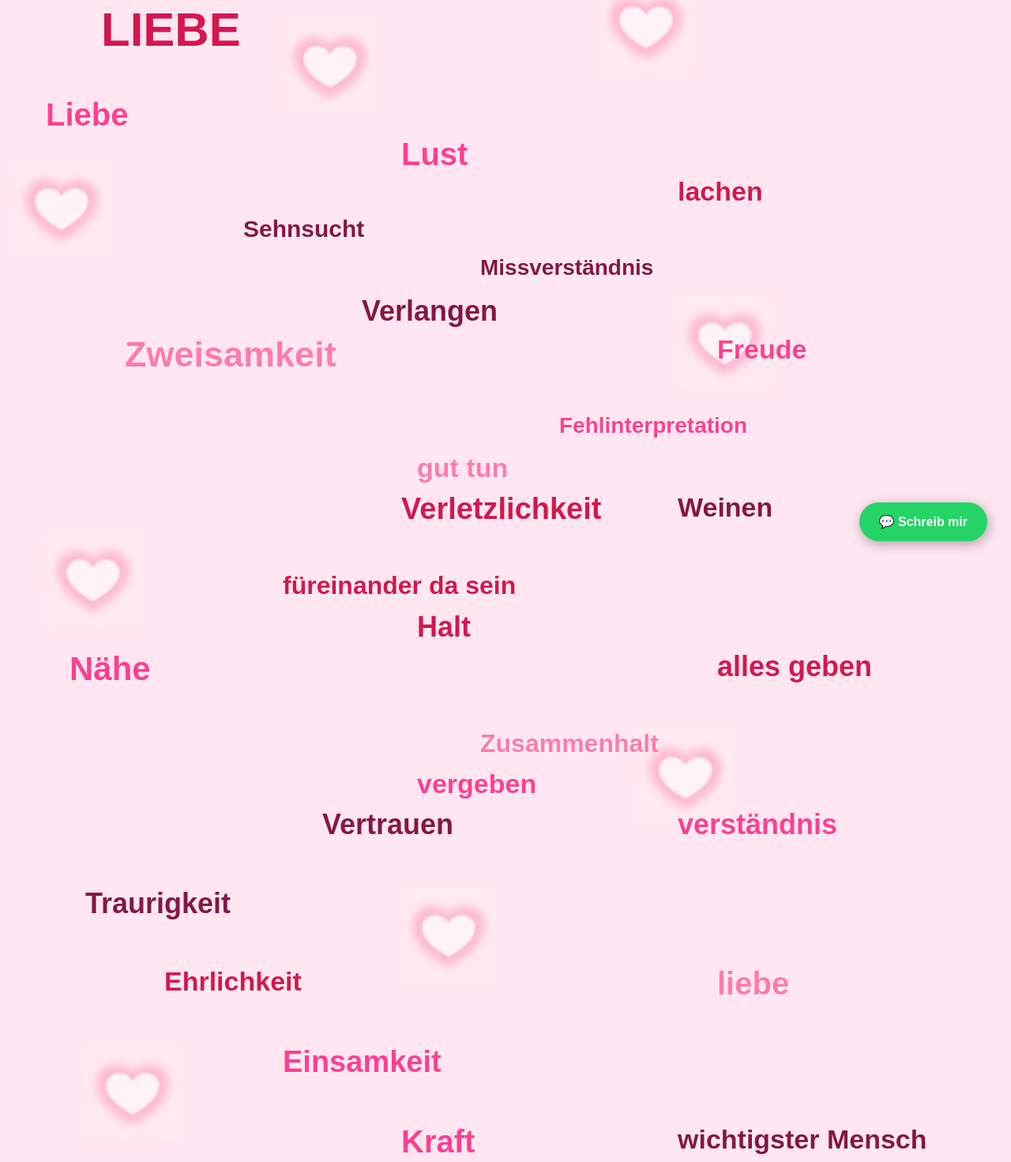
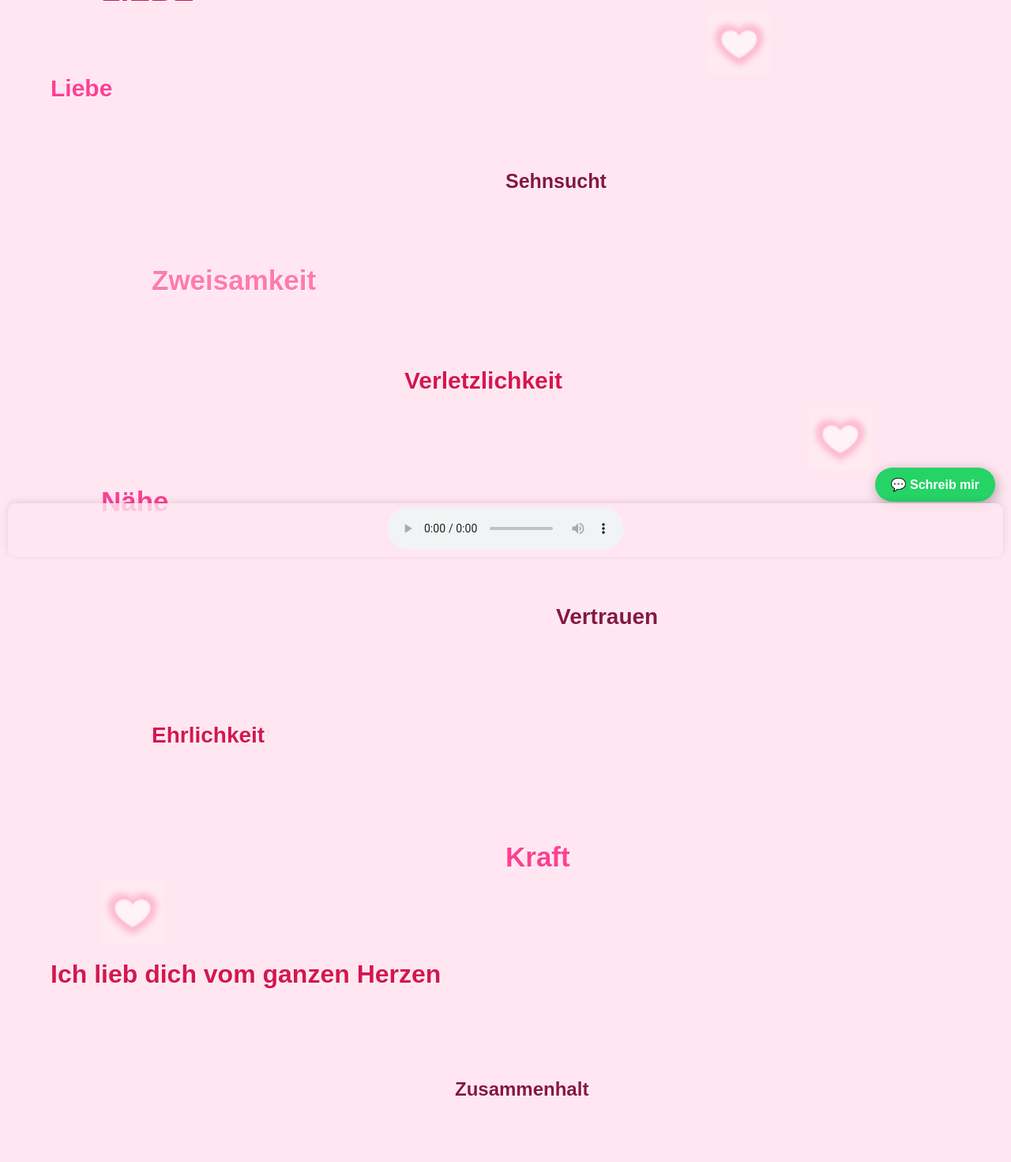
Before and after one commit to patrick2305blume-eng/Website-, a plain HTML site: page index.html in a window 1280 px wide. Shown: the part 85-1556 px from the top of the page at 79% size. Drawn offline with Linux system fonts and the light colour scheme.

Commit message:
Update index.html

```diff
--- a/index.html
+++ b/index.html
@@ -2,113 +2,63 @@
 <html lang="de">
 <head>
     <meta charset="UTF-8">
+    <meta name="viewport" content="width=device-width, initial-scale=1.0">
     <title>Liebe</title>
     <style>
-body {
-  background: #ffe6f0;
-  font-family: Arial, sans-serif;
-  position: relative;
-  height: 2000px;
-  overflow-x: hidden;
-}
+        /* Grunddesign */
+        body { background: #ffe6f0; font-family: Arial, sans-serif; position: relative; height: 2500px; margin: 0; overflow-x: hidden; }
 
-/* Wörter im Vordergrund */
-.word {
-  position: absolute;
-  font-weight: bold;
-  opacity: 0.9;
-  text-shadow: 1px 1px 2px #fff;
-  z-index: 10;
-}
-
-/* Farben */
+        /* Wörter-Design */
+        .word { position: absolute; font-weight: bold; opacity: 0.9; text-shadow: 1px 1px 2px #fff; z-index: 10; white-space: nowrap; }
         .red { color: #d1003f; }
         .pink { color: #ff2e88; }
         .dark { color: #7a0033; }
         .light { color: #ff6fa8; }
 
-/* Herzen im Hintergrund */
-.heart {
-  position: absolute;
-  width: 120px;
-  opacity: 0.5;
-  z-index: 1;
-}
+        /* Herzen-Design */
+        .heart { position: absolute; width: 80px; opacity: 0.5; z-index: 1; }
 
-/* Styling für den schwebenden WhatsApp-Button */
-.whatsapp-button {
-  position: fixed;
-  bottom: 30px;
-  right: 30px;
-  background-color: #25D366;
-  color: white;
-  padding: 15px 25px;
-  border-radius: 50px;
-  text-decoration: none;
-  font-weight: bold;
-  box-shadow: 2px 4px 15px rgba(0,0,0,0.3);
-  z-index: 1000;
-  display: flex;
-  align-items: center;
-  transition: transform 0.3s ease, background-color 0.3s ease;
-}
+        /* WhatsApp Button Design */
+        .whatsapp-button { position: fixed; bottom: 80px; /* ETWAS HÖHER, damit Platz für den Musik-Player ist */ right: 20px; background-color: #25D366; color: white; padding: 12px 20px; border-radius: 50px; text-decoration: none; font-weight: bold; box-shadow: 2px 4px 15px rgba(0,0,0,0.3); z-index: 1000; display: flex; align-items: center; font-size: 16px; transition: transform 0.3s ease; }
+        .whatsapp-button:hover { transform: scale(1.1); }
 
-.whatsapp-button:hover {
-  transform: scale(1.1);
-  background-color: #128C7E;
-  color: white;
-}
+        /* Musik Player Design (Fixed unten) */
+        .audio-container { position: fixed; bottom: 10px; left: 10px; right: 10px; z-index: 1000; background: rgba(255, 230, 240, 0.8); padding: 5px; border-radius: 10px; box-shadow: 0 -2px 10px rgba(0,0,0,0.1); text-align: center; }
+        audio { width: 100%; max-width: 300px; outline: none; }
     </style>
 </head>
 <body>
 
-<div class="word red" style="top:80px; left:120px; font-size:60px;">LIEBE</div>
-<div class="word pink" style="top:200px; left:50px; font-size:40px;">Liebe</div>
-<div class="word dark" style="top:350px; left:300px; font-size:30px;">Sehnsucht</div>
-<div class="word light" style="top:500px; left:150px; font-size:45px;">Zweisamkeit</div>
-<div class="word red" style="top:700px; left:500px; font-size:38px;">Verletzlichkeit</div>
-<div class="word pink" style="top:900px; left:80px; font-size:42px;">Nähe</div>
-<div class="word dark" style="top:1100px; left:400px; font-size:36px;">Vertrauen</div>
-<div class="word red" style="top:1300px; left:200px; font-size:34px;">Ehrlichkeit</div>
-<div class="word pink" style="top:1500px; left:500px; font-size:40px;">Kraft</div>
-<div class="word red" style="top:1700px; left:120px; font-size:50px;">Ich lieb dich vom ganzen Herzen</div>
-<div class="word dark" style="top:400px; left:600px; font-size:28px;">Missverständnis</div>
-<div class="word pink" style="top:600px; left:700px; font-size:28px;">Fehlinterpretation</div>
-<div class="word red" style="top:800px; left:350px; font-size:32px;">füreinander da sein</div>
-<div class="word light" style="top:1000px; left:600px; font-size:32px;">Zusammenhalt</div>
-<div class="word dark" style="top:1200px; left:100px; font-size:36px;">Traurigkeit</div>
-<div class="word pink" style="top:1400px; left:350px; font-size:38px;">Einsamkeit</div>
-<div class="word red" style="top:300px; left:850px; font-size:34px;">lachen</div>
-<div class="word pink" style="top:500px; left:900px; font-size:34px;">Freude</div>
-<div class="word dark" style="top:700px; left:850px; font-size:34px;">Weinen</div>
-<div class="word red" style="top:900px; left:900px; font-size:36px;">alles geben</div>
-<div class="word pink" style="top:1100px; left:850px; font-size:36px;">verständnis</div>
-<div class="word light" style="top:1300px; left:900px; font-size:40px;">liebe</div>
-<div class="word dark" style="top:1500px; left:850px; font-size:34px;">wichtigster Mensch</div>
-<div class="word red" style="top:1650px; left:650px; font-size:36px;">Schmerz</div>
-<div class="word pink" style="top:250px; left:500px; font-size:40px;">Lust</div>
-<div class="word dark" style="top:450px; left:450px; font-size:36px;">Verlangen</div>
-<div class="word light" style="top:650px; left:520px; font-size:34px;">gut tun</div>
-<div class="word red" style="top:850px; left:520px; font-size:36px;">Halt</div>
-<div class="word pink" style="top:1050px; left:520px; font-size:34px;">vergeben</div>
-<div class="word dark" style="top:1800px; left:450px; font-size:55px;">Traumfrau</div>
+    <div class="word red" style="top:50px; left:10%; font-size:40px;">LIEBE</div>
+    <div class="word pink" style="top:180px; left:5%; font-size:30px;">Liebe</div>
+    <div class="word dark" style="top:300px; left:50%; font-size:25px;">Sehnsucht</div>
+    <div class="word light" style="top:420px; left:15%; font-size:35px;">Zweisamkeit</div>
+    <div class="word red" style="top:550px; left:40%; font-size:30px;">Verletzlichkeit</div>
+    <div class="word pink" style="top:700px; left:10%; font-size:35px;">Nähe</div>
+    <div class="word dark" style="top:850px; left:55%; font-size:28px;">Vertrauen</div>
+    <div class="word red" style="top:1000px; left:15%; font-size:28px;">Ehrlichkeit</div>
+    <div class="word pink" style="top:1150px; left:50%; font-size:35px;">Kraft</div>
+    <div class="word red" style="top:1300px; left:5%; font-size:32px;">Ich lieb dich vom ganzen Herzen</div>
+    <div class="word dark" style="top:1450px; left:45%; font-size:24px;">Zusammenhalt</div>
+    <div class="word red" style="top:1600px; left:10%; font-size:28px;">füreinander da sein</div>
+    <div class="word pink" style="top:1750px; left:55%; font-size:32px;">Lust</div>
+    <div class="word dark" style="top:1900px; left:20%; font-size:40px;">Traumfrau</div>
 
-<img class="heart" src="herz.png" style="top:50px; left:750px;">
-<img class="heart" src="herz.png" style="top:280px; left:10px;">
-<img class="heart" src="herz.png" style="top:450px; left:850px;">
-<img class="heart" src="herz.png" style="top:750px; left:50px;">
-<img class="heart" src="herz.png" style="top:1000px; left:800px;">
-<img class="heart" src="herz.png" style="top:1200px; left:500px;">
-<img class="heart" src="herz.png" style="top:1400px; left:100px;">
-<img class="heart" src="herz.png" style="top:1600px; left:850px;">
-<img class="heart" src="herz.png" style="top:1850px; left:50px;">
-<img class="heart" src="herz.png" style="top:100px; left:350px;">
+    <img class="heart" src="herz.png" style="top:100px; left:70%;">
+    <img class="heart" src="herz.png" style="top:600px; left:80%;">
+    <img class="heart" src="herz.png" style="top:1200px; left:10%;">
+    <img class="heart" src="herz.png" style="top:1800px; left:75%;">
 
-<a href="https://wa.me/4915222351027?text=Liebst%20du%20mich%20?%20❤️"
-   class="whatsapp-button"
-   target="_blank">
+    <a href="https://wa.me/4915222351027?text=Liebst%20du%20mich%20?%20❤️" class="whatsapp-button" target="_blank">
         💬 Schreib mir
     </a>
 
+    <div class="audio-container">
+        <audio controls loop>
+            <source src="ganz allein du.mp3" type="audio/mpeg">
+            Ihr Browser unterstützt das Audio-Element leider nicht.
+        </audio>
+    </div>
+
 </body>
 </html>
```
Lines whose indentation alone changed are shown as unchanged.
